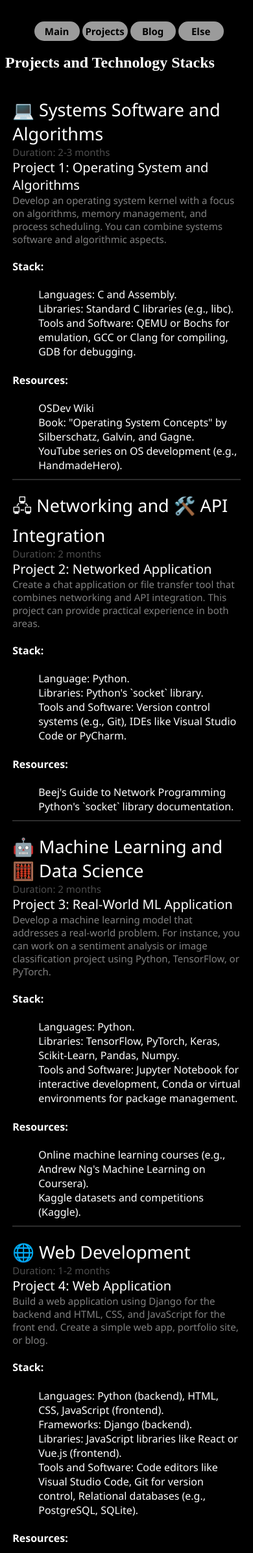
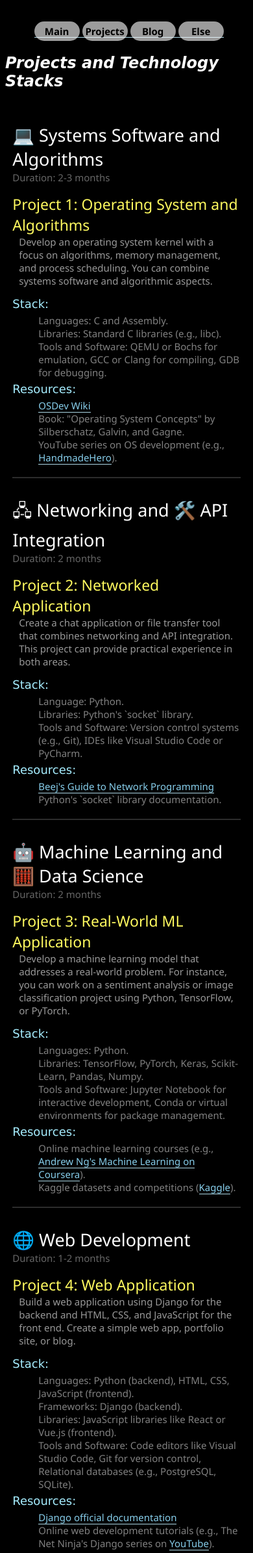
Before and after one commit to leonado10000/Dev, a Django app: page /projects in a window 390 px wide. Shown: the top 2390 px of the page at 65% size. Run offline with Django 4.2, Linux system fonts and the light colour scheme.

Commit message:
update proejcts mobile

```diff
--- a/Portfolio/templates/projects.html
+++ b/Portfolio/templates/projects.html
@@ -90,11 +90,11 @@
                     padding-top: 5px;
                     padding-bottom: 5px;
                 }
-                a{
+                .a-nav{
                     text-decoration: none;
                     transition: ease-out 300ms;
                 }
-                a:hover{
+                .a-nav:hover{
                     margin-top: 30px;
                     margin-left: 10px;
                     margin-right: 10px;
@@ -107,22 +107,22 @@
 
 
         <div id="head-container">
-            <a href="{% url 'ind' %}">
+            <a class="a-nav" href="{% url 'ind' %}">
                 <div id="nav-bar-option">Main</div>
             </a>
-            <a href="{% url 'projects' %}">
+            <a class="a-nav" href="{% url 'projects' %}">
                 <div id="nav-bar-option">Projects</div>
             </a>
-            <a href="">
+            <a  class="a-nav" href="">
                 <div id="nav-bar-option">Blog</div>
             </a>
-            <a href="">
+            <a class="a-nav" href="">
                 <div id="nav-bar-option">Else</div>
             </a>
         </div>
     </div>
 
-    <h2>Projects and Technology Stacks</h2>
+    <h2 style="font-style: italic;font-family: cursive;">Projects and Technology Stacks</h2>
 
         <style>
             @media (max-width: 800px){
@@ -134,8 +134,8 @@
                     font-family: 'Segoe UI', Tahoma, Geneva, Verdana, sans-serif;
                 }
                 #project{
-                    margin-top: 20px;
-                    padding-bottom: 10px;
+                    margin-top: 30px;
+                    padding-bottom: 20px;
                     border-bottom: 2px solid rgba(255, 255, 255, 0.174);
                 }
                 .project-topic{
@@ -144,18 +144,40 @@
                 #duration{
                     font-size: 15px;
                     font-weight: 100;
-                    -webkit-text-fill-color: rgba(255, 255, 255, 0.3);
+                    -webkit-text-fill-color: rgba(255, 255, 255, 0.4);
                 }
                 p{
                     margin: 0;
                 }
                 #project-name{
-                    font-size: 20px;
+                    margin-top: 15px;
+                    font-size: 23px;
+                    font-weight: 100;
+                    -webkit-text-fill-color: rgb(255, 250, 95);
                 }
                 .project-idea{
+                    margin-left: 10px;
+                    font-size: 15px;
+                    font-weight: 400;
+                    margin-bottom: 15px;
+                    -webkit-text-fill-color: rgba(255, 255, 255, 0.6);
+                }
+                .stack-and-resources{
+                    font-weight: 100;
+                    font-size: 18px;
+                    margin-top: 5px;
+                    margin-bottom: 5px;
+                    font-family:Verdana, Geneva, Tahoma, sans-serif;
+                    -webkit-text-fill-color: rgb(166, 237, 255);
+                }
+                .sar-data{
                     font-size: 15px;
                     font-weight: 100;
                     -webkit-text-fill-color: rgba(255, 255, 255, 0.5);
+                }
+                a{
+                    -webkit-text-fill-color: skyblue;
+                    border-bottom: 1px solid lightblue;
                 }
 
             }
@@ -170,15 +192,15 @@
             <p class="project-idea">Develop an operating system kernel with a focus on algorithms, memory management, and process scheduling.
                  You can combine systems software and algorithmic aspects.</p>
 
-            <h4>Stack:</h4>
-            <ul>
+            <div class="stack-and-resources">Stack:</div>
+            <ul class="sar-data">
                 <li>Languages: C and Assembly.</li>
                 <li>Libraries: Standard C libraries (e.g., libc).</li>
                 <li>Tools and Software: QEMU or Bochs for emulation, GCC or Clang for compiling, GDB for debugging.</li>
             </ul>
 
-            <h4>Resources:</h4>
-            <ul>
+            <div class="stack-and-resources">Resources:</div>
+            <ul class="sar-data">
                 <li><a href="https://wiki.osdev.org/">OSDev Wiki</a></li>
                 <li>Book: "Operating System Concepts" by Silberschatz, Galvin, and Gagne.</li>
                 <li>YouTube series on OS development (e.g., <a href="https://www.youtube.com/user/HandmadeHero">HandmadeHero</a>).</li>
@@ -194,15 +216,15 @@
             <p class="project-idea">Create a chat application or file transfer tool that combines networking and API integration.
                  This project can provide practical experience in both areas.</p>
 
-            <h4>Stack:</h4>
-            <ul>
+            <div class="stack-and-resources">Stack:</div>
+            <ul class="sar-data">
                 <li>Language: Python.</li>
                 <li>Libraries: Python's `socket` library.</li>
                 <li>Tools and Software: Version control systems (e.g., Git), IDEs like Visual Studio Code or PyCharm.</li>
             </ul>
 
-            <h4>Resources:</h4>
-            <ul>
+            <div class="stack-and-resources">Resources:</div>
+            <ul class="sar-data">
                 <li><a href="http://beej.us/guide/bgnet/">Beej's Guide to Network Programming</a></li>
                 <li>Python's `socket` library documentation.</li>
             </ul>
@@ -217,15 +239,15 @@
             <p class="project-idea">Develop a machine learning model that addresses a real-world problem.
                 For instance, you can work on a sentiment analysis or image classification project using Python, TensorFlow, or PyTorch.</p>
 
-            <h4>Stack:</h4>
-            <ul>
+            <div class="stack-and-resources">Stack:</div>
+            <ul class="sar-data">
                 <li>Languages: Python.</li>
                 <li>Libraries: TensorFlow, PyTorch, Keras, Scikit-Learn, Pandas, Numpy.</li>
                 <li>Tools and Software: Jupyter Notebook for interactive development, Conda or virtual environments for package management.</li>
             </ul>
 
-            <h4>Resources:</h4>
-            <ul>
+            <div class="stack-and-resources">Resources:</div>
+            <ul class="sar-data">
                 <li>Online machine learning courses (e.g., <a href="https://www.coursera.org/learn/machine-learning">Andrew Ng's Machine Learning on Coursera</a>).</li>
                 <li>Kaggle datasets and competitions (<a href="https://www.kaggle.com/">Kaggle</a>).</li>
             </ul>
@@ -241,16 +263,16 @@
             <p class="project-idea">Build a web application using Django for the backend and HTML, CSS, and JavaScript for the front end.
                  Create a simple web app, portfolio site, or blog.</p>
 
-            <h4>Stack:</h4>
-            <ul>
+            <div class="stack-and-resources">Stack:</div>
+            <ul class="sar-data">
                 <li>Languages: Python (backend), HTML, CSS, JavaScript (frontend).</li>
                 <li>Frameworks: Django (backend).</li>
                 <li>Libraries: JavaScript libraries like React or Vue.js (frontend).</li>
                 <li>Tools and Software: Code editors like Visual Studio Code, Git for version control, Relational databases (e.g., PostgreSQL, SQLite).</li>
             </ul>
 
-            <h4>Resources:</h4>
-            <ul>
+            <div class="stack-and-resources">Resources:</div>
+            <ul class="sar-data">
                 <li><a href="https://docs.djangoproject.com/">Django official documentation</a></li>
                 <li>Online web development tutorials (e.g., The Net Ninja's Django series on <a href="https://www.youtube.com/user/thenetninja">YouTube</a>).</li>
             </ul>
@@ -265,14 +287,14 @@
             <p class="project-idea">Learn Docker and create a Dockerized application.
                 Also, practice scripting and automation with PowerShell or Bash.</p>
 
-            <h4>Stack:</h4>
-            <ul>
+            <div class="stack-and-resources">Stack:</div>
+            <ul class="sar-data">
                 <li>Languages: PowerShell or Bash for scripting.</li>
                 <li>Tools and Software: Docker for containerization, Kubernetes for orchestration, a cloud platform (e.g., AWS, Azure, GCP) for deployment and testing.</li>
             </ul>
 
-            <h4>Resources:</h4>
-            <ul>
+            <div class="stack-and-resources">Resources:</div>
+            <ul class="sar-data">
                 <li>Docker and Kubernetes official documentation.</li>
                 <li>Online scripting tutorials (e.g., <a href="https://www.youtube.com/watch?v=0fKg7e37bQE">PowerShell Scripting Crash Course on YouTube</a>).</li>
             </ul>
```
Also changed, not shown: Portfolio/templates/index.html (+6 -6 lines).
